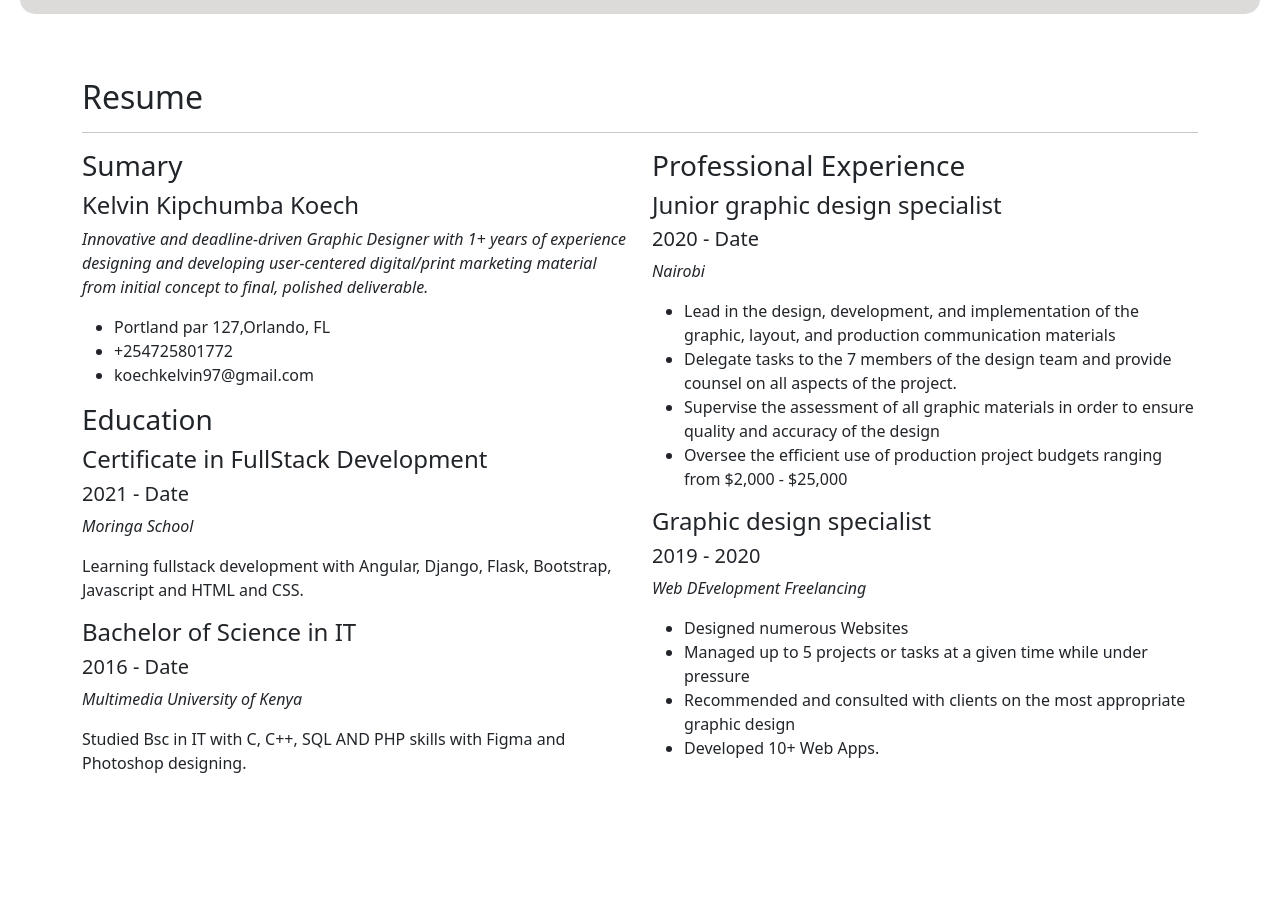
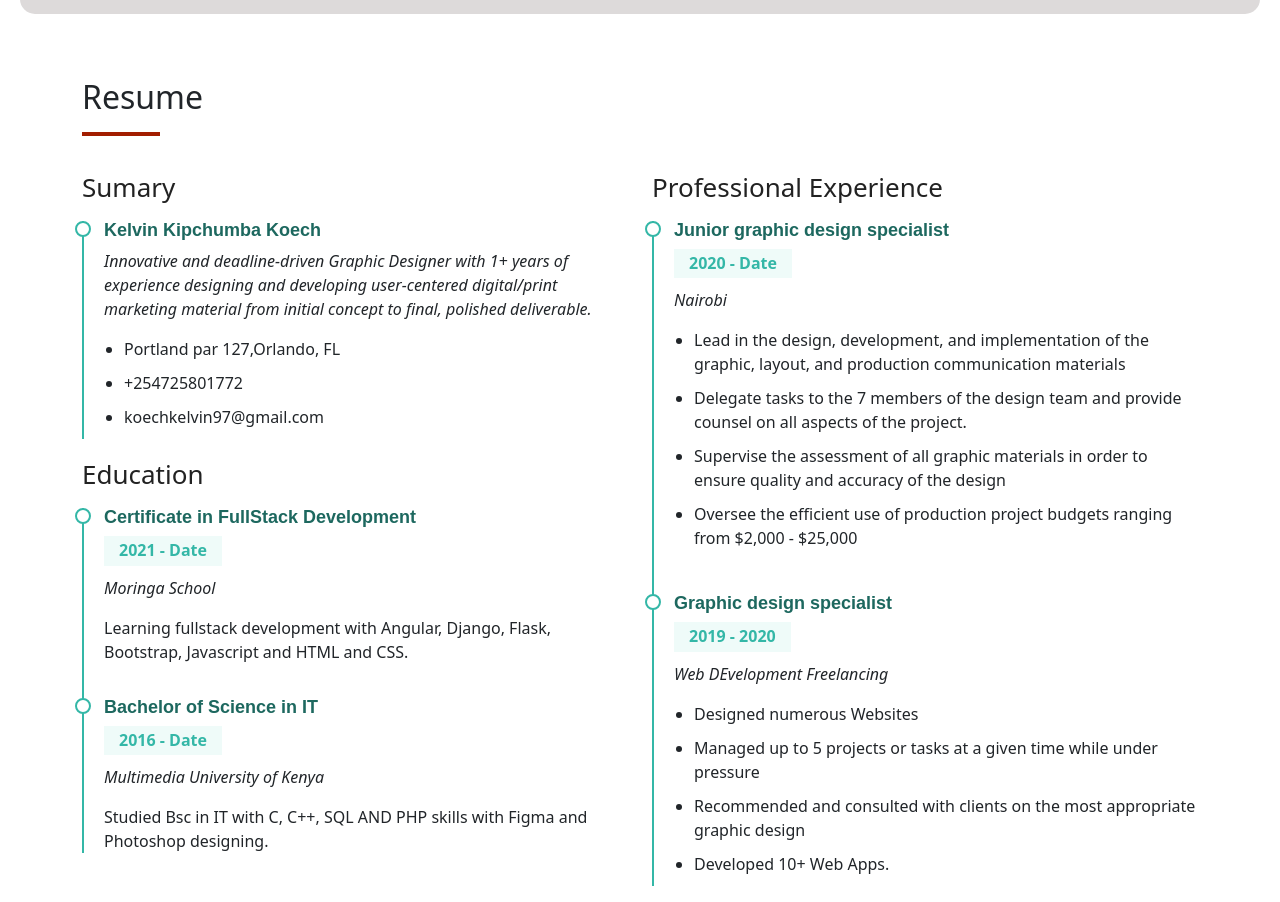
Before and after one commit to k-koech/portfolio, a plain HTML site: page index.html in a window 1280 px wide. Shown: the part 3759-4661 px from the top of the page. Before the commit the page ends 4550 px from the top, so only its background shows below. Drawn offline with nearby package versions, Linux system fonts and the light colour scheme.

Commit message:
styled resume section

```diff
--- a/style.css
+++ b/style.css
@@ -190,3 +190,74 @@ background-color: #fff;}
 {
     text-align: center;
 }
+
+
+/*--------------------------------------------------------------
+# RESUME
+--------------------------------------------------------------*/
+
+#resume hr
+{
+    height: 4px;
+    color:#A21D00;
+    opacity: 100%;
+    width: 7%;
+}
+.resume .resume-title
+{
+    font-size: 26px;
+    font-weight: 400;
+    margin-top: 20px;
+    margin-bottom: 20px;
+    color: #222222;
+  }
+
+  .resume .resume-item {
+    padding: 0 0 20px 20px;
+    margin-top: -2px;
+    border-left: 2px solid #34b7a7;
+    position: relative;
+  }
+
+  .resume .resume-item h4 {
+    line-height: 18px;
+    font-size: 18px;
+    font-weight: 600;
+    font-family: "Poppins", sans-serif;
+    color: #1d685f;
+    margin-bottom: 10px;
+  }
+
+  .resume .resume-item h5 {
+    font-size: 16px;
+    background: #effbf9;
+    padding: 5px 15px;
+    display: inline-block;
+    font-weight: 600;
+    margin-bottom: 10px;
+    color: #34b7a7;
+  }
+
+  .resume .resume-item ul {
+    padding-left: 20px;
+  }
+
+  .resume .resume-item ul li {
+    padding-bottom: 10px;
+  }
+
+  .resume .resume-item:last-child {
+    padding-bottom: 0;
+  }
+
+  .resume .resume-item::before {
+    content: "";
+    position: absolute;
+    width: 16px;
+    height: 16px;
+    border-radius: 50px;
+    left: -9px;
+    top: 0;
+    background: #fff;
+    border: 2px solid #34b7a7;
+  }
```
